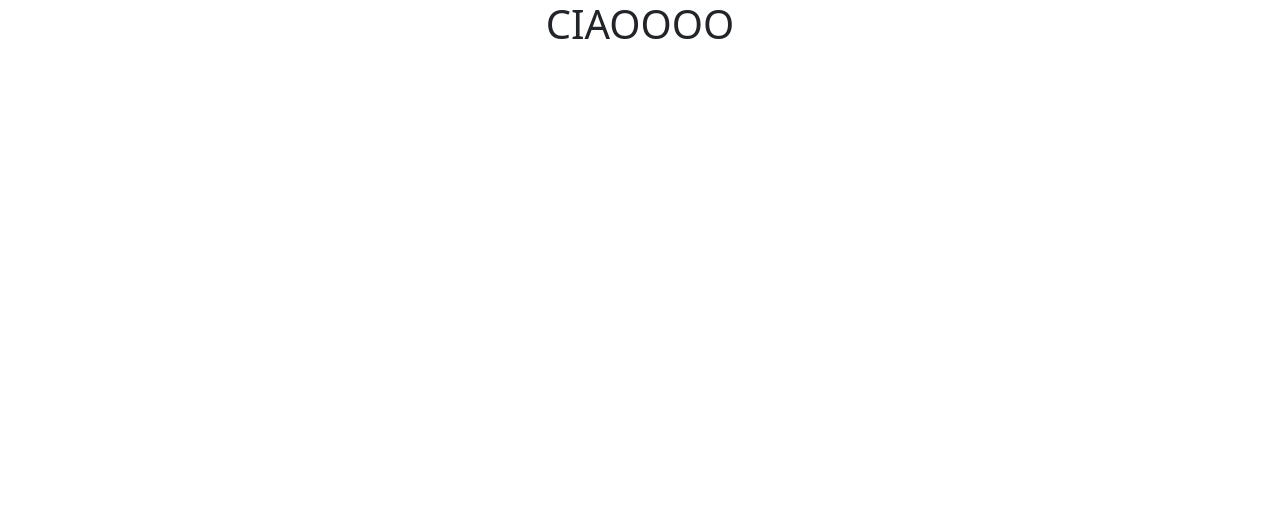
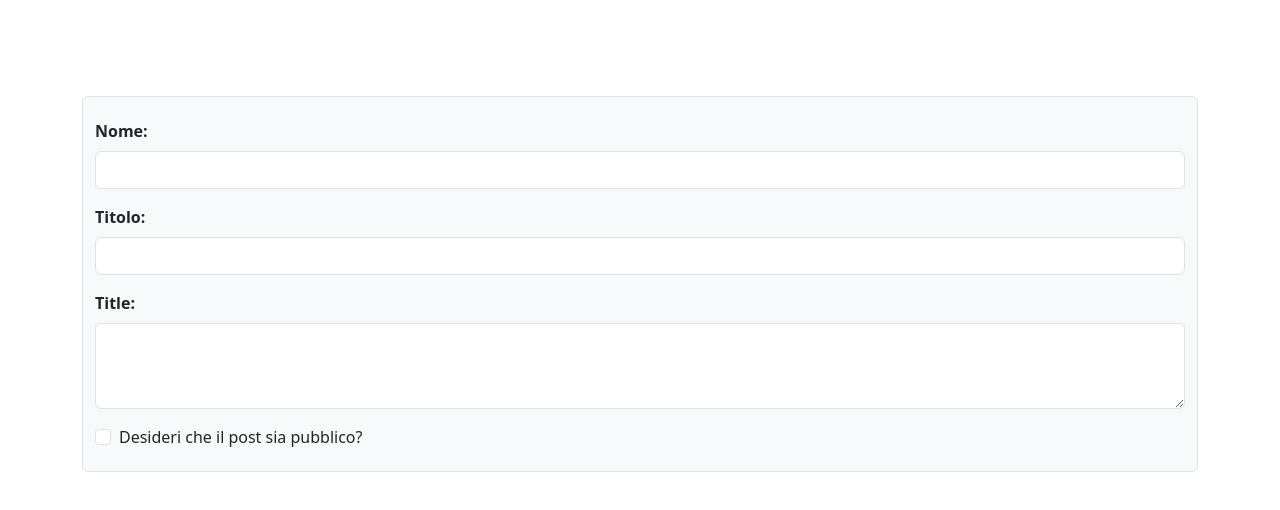
Before and after one commit to andreasalvi99/react-post-form, a React (Vite) app: page / in a window 1280 px wide. Shown: the top 510 px of the page. Built offline with nearby package versions, Linux system fonts and the light colour scheme.

Commit message:
git init

```diff
--- a/package.json
+++ b/package.json
@@ -4,7 +4,7 @@
   "version": "0.0.0",
   "type": "module",
   "scripts": {
-    "dev": "vite",
+    "dev": "vite --open",
     "build": "vite build",
     "lint": "eslint .",
     "preview": "vite preview"
--- a/src/App.jsx
+++ b/src/App.jsx
@@ -1,9 +1,53 @@
 export default function App() {
   return (
     <>
-      <section>
-        <div className="container text-center">
-          <h1>CIAOOOO</h1>
+      <section className="d-flex justify-content-center align-items-center p-5">
+        <div className="container text-center mt-5">
+          <form className="form-control bg-light">
+            <div className="mt-3 text-start">
+              <label htmlFor="nome-autore" className="form-label">
+                <span className="fw-bold">Nome:</span>
+              </label>
+              <input
+                className="form-control mb-3"
+                type="text"
+                aria-label="default input example"
+                id="nome-autore"
+              ></input>
+            </div>
+            <div className="text-start">
+              <label htmlFor="titolo" className="form-label">
+                <span className="fw-bold">Titolo:</span>
+              </label>
+              <input
+                className="form-control"
+                type="text"
+                aria-label="default input example"
+                id="titolo"
+              ></input>
+            </div>
+            <div class="mb-3 mt-3 text-start">
+              <label for="exampleFormControlTextarea1" class="form-label">
+                <span className="fw-bold">Title:</span>
+              </label>
+              <textarea
+                className="form-control"
+                id="exampleFormControlTextarea1"
+                rows="3"
+              ></textarea>
+            </div>
+            <div className="form-check text-start mb-3">
+              <input
+                className="form-check-input"
+                type="checkbox"
+                value=""
+                id="checkDefault"
+              />
+              <label className="form-check-label" for="checkDefault">
+                Desideri che il post sia pubblico?
+              </label>
+            </div>
+          </form>
         </div>
       </section>
     </>
```
